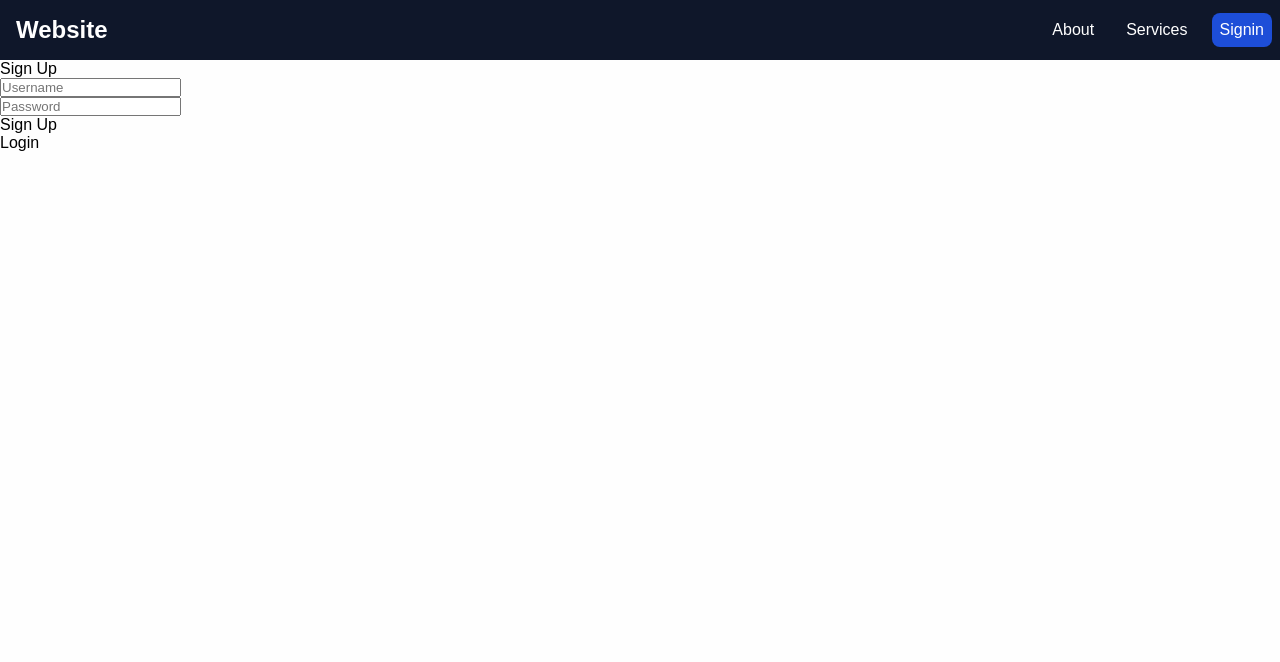
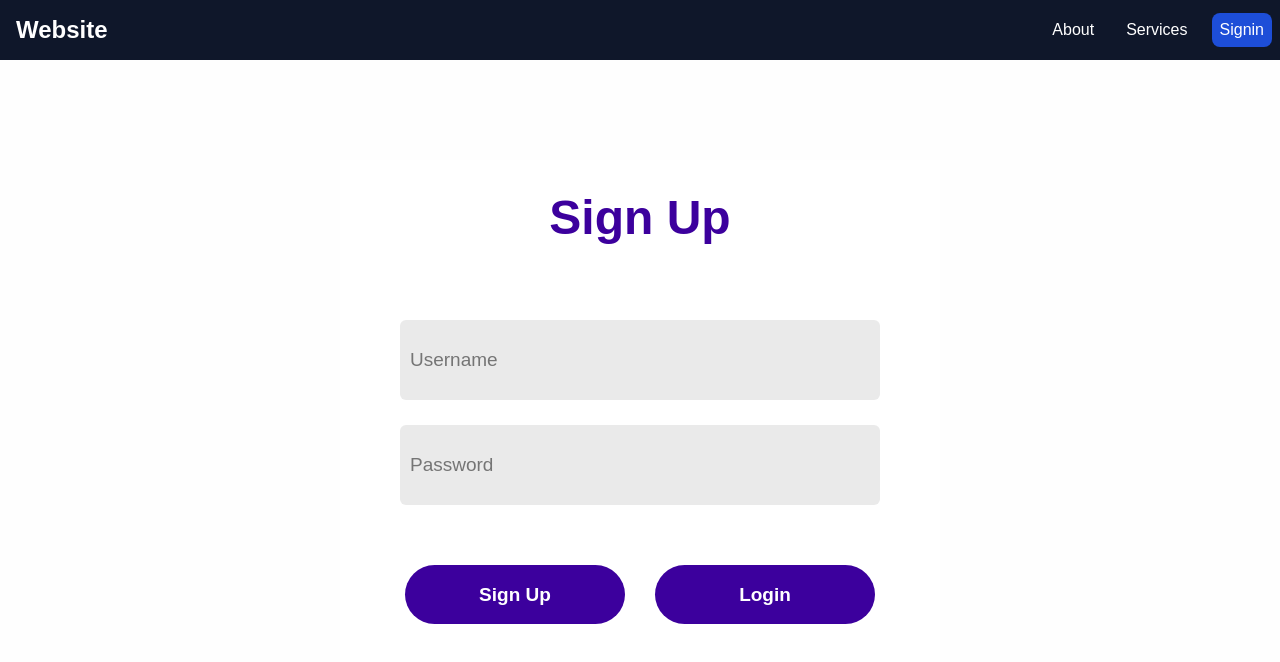
Before and after one commit to Jakub768/2030-Smart-Home-App, a React (Vite) app in the folder my-react-app/: page /signin in a window 1280 px wide. Shown: the top 662 px of the page. Built offline with nearby package versions, Linux system fonts and the light colour scheme.

Commit message:
sign in css added

```diff
--- a/my-react-app/src/components/pages/Signin.css
+++ b/my-react-app/src/components/pages/Signin.css
@@ -0,0 +1,81 @@
+body {
+    background: linear-gradient(rgb(25, 24, 24),rgb(57, 56, 56));
+    margin: 0;
+    height: 100vh;
+    font-family: -apple-system, BlinkMacSystemFont, 'Segoe UI', Roboto, Oxygen, Ubuntu, Cantarell, 'Open Sans', 'Helvetica Neue', sans-serif;
+  }
+.container {
+    width: 600px;
+    display:flex;
+    flex-direction:column;
+    margin: auto;
+    margin-top: 100px;
+    background-color: white;
+    align-items: center;
+    padding-bottom: 30px;
+  }
+
+.header{
+    display:flex;
+    flex-direction: column;
+    align-items: center;
+    gap:9px;
+    width:200px;
+    margin-top: 30px;
+  }
+
+.signupHeader{
+    color:#3c009d;
+    font-size: 48px;
+    font-weight:bold;
+    padding-bottom: 20px;
+  }
+
+.inputs{
+    margin-top: 55px;
+    display: flex;
+    flex-direction: column;
+    gap: 25px;
+  }
+
+.input{
+    display: flex;
+    align-items: center;
+    margin:auto;
+    width:480px;
+    height: 80px;
+    background-color: #eaeaea;
+    border-radius: 6px;
+  }
+
+.input input{
+    height:50px;
+    width: 400px;
+    background: transparent;
+    border: none;
+    outline: none;
+    color: #797979;
+    font-size: 19px;
+    padding-left: 10px;
+  }
+
+.submitContainer{
+    display: flex;
+    gap: 30px;
+    margin:60px auto;
+    padding-top: px;
+  }
+
+.submit{
+    display: flex;
+    justify-content: center;
+    align-items: center;
+    width: 220px;
+    height: 59px;
+    color: white;
+    background: #3c009d;
+    border-radius: 50px;
+    font-size: 19px;
+    font-weight: 700;
+    cursor: pointer;
+  }
--- a/my-react-app/src/components/pages/Signin.jsx
+++ b/my-react-app/src/components/pages/Signin.jsx
@@ -1,4 +1,5 @@
 import React from "react";
+import "./Signin.css";
 
 export const Signin = () => {
   return (
```
